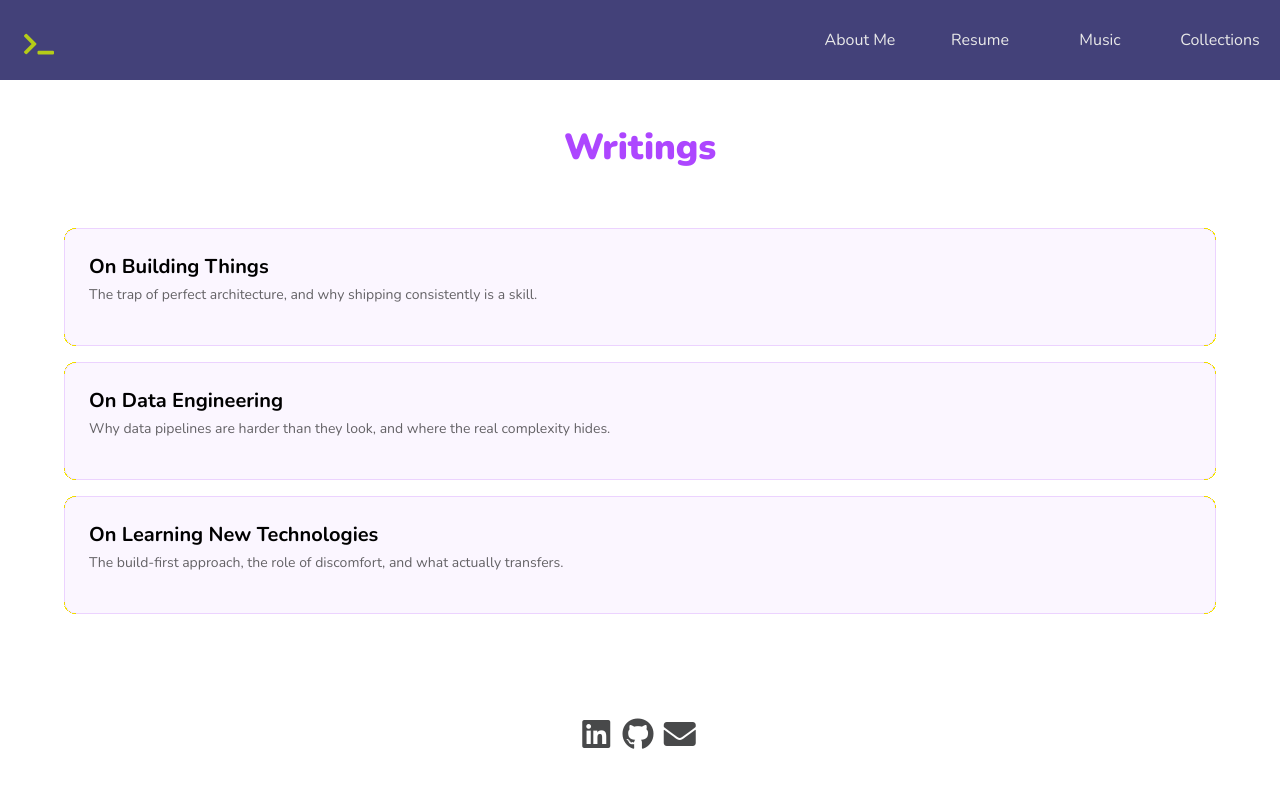
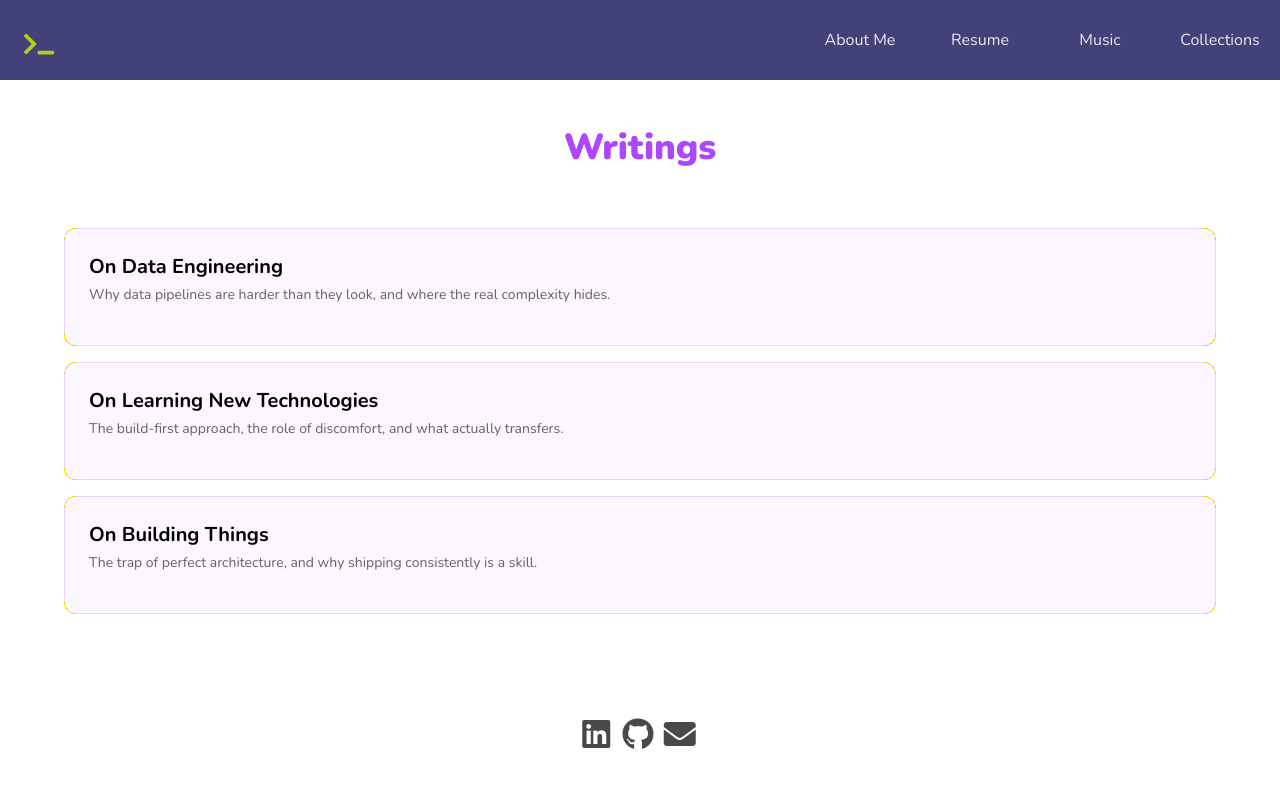
Before and after one commit to chris-av/portfolio-react, a Next.js app: page /collections/writings in a window 1280 px wide. Shown: the top 788 px of the page. Built offline with nearby package versions, Linux system fonts and the light colour scheme.

Commit message:
implement mdx metadata

```diff
--- a/app/collections/writings/on-data-engineering/page.mdx
+++ b/app/collections/writings/on-data-engineering/page.mdx
@@ -1,3 +1,9 @@
+---
+title: On Data Engineering
+description: Why data pipelines are harder than they look, and where the real complexity hides.
+date: 2026-08-01
+---
+
 # On Data Engineering
 
 Data engineering is often described as plumbing — unglamorous work that everything else depends on. That framing undersells it, but it's not entirely wrong.
--- a/app/collections/writings/on-learning/page.mdx
+++ b/app/collections/writings/on-learning/page.mdx
@@ -1,3 +1,9 @@
+---
+title: On Learning New Technologies
+description: The build-first approach, the role of discomfort, and what actually transfers.
+date: 2026-08-01
+---
+
 # On Learning New Technologies
 
 The half-life of any specific technical skill is shorter than it used to be. Frameworks come and go. The engineers who stay relevant aren't the ones who memorize APIs — they're the ones who know how to learn.
--- a/app/collections/writings/page.tsx
+++ b/app/collections/writings/page.tsx
@@ -1,24 +1,38 @@
+import fs from "fs";
+import path from "path";
+import matter from "gray-matter";
 import Link from "next/link";
 
-const essays = [
-  {
-    href: "/collections/writings/test",
-    title: "On Building Things",
-    description: "The trap of perfect architecture, and why shipping consistently is a skill.",
-  },
-  {
-    href: "/collections/writings/on-data-engineering",
-    title: "On Data Engineering",
-    description: "Why data pipelines are harder than they look, and where the real complexity hides.",
-  },
-  {
-    href: "/collections/writings/on-learning",
-    title: "On Learning New Technologies",
-    description: "The build-first approach, the role of discomfort, and what actually transfers.",
-  },
-];
+const writingsDir = path.join(process.cwd(), "app/collections/writings");
+
+type Essay = {
+  href: string;
+  title: string;
+  description: string;
+  date?: string;
+};
+
+function getEssays(): Essay[] {
+  return fs
+    .readdirSync(writingsDir, { withFileTypes: true })
+    .filter((entry) => entry.isDirectory())
+    .map((entry) => {
+      const filePath = path.join(writingsDir, entry.name, "page.mdx");
+      if (!fs.existsSync(filePath)) return null;
+      const { data } = matter(fs.readFileSync(filePath, "utf8"));
+      return {
+        href: `/collections/writings/${entry.name}`,
+        title: data.title,
+        description: data.description,
+        date: data.date,
+      } as Essay;
+    })
+    .filter((essay): essay is Essay => essay !== null)
+    .sort((a, b) => (a.date && b.date ? +new Date(b.date) - +new Date(a.date) : 0));
+}
 
 export default function WritingsPage() {
+  const essays = getEssays();
   return (
     <div className="flex flex-col gap-4">
       <div className="mb-8 text-center">
--- a/app/collections/writings/test/page.mdx
+++ b/app/collections/writings/test/page.mdx
@@ -1,3 +1,9 @@
+---
+title: On Building Things
+description: The trap of perfect architecture, and why shipping consistently is a skill.
+date: 2026-08-01
+---
+
 # On Building Things
 
 There's a particular satisfaction that comes from shipping something real — a deployed app, a working pipeline, a tool that saves someone an hour a week. It doesn't have to be clever. It just has to work.
--- a/next.config.mjs
+++ b/next.config.mjs
@@ -1,4 +1,6 @@
 import createMDX from '@next/mdx';
+import remarkFrontmatter from 'remark-frontmatter';
+import remarkMdxFrontmatter from 'remark-mdx-frontmatter';
 /** @type {import('next').NextConfig} */
 const nextConfig = {
   reactStrictMode: true,
@@ -29,6 +31,12 @@ const nextConfig = {
 
 const withMDX = createMDX({
   extension: /\.(mdx)$/,
+  options: {
+    remarkPlugins: [
+      remarkFrontmatter,
+      [remarkMdxFrontmatter, { name: 'metadata' }],
+    ],
+  },
 });
 
 export default withMDX(nextConfig);
--- a/package.json
+++ b/package.json
@@ -10,10 +10,13 @@
     "@react-spring/web": "^9.7.5",
     "@types/mdx": "^2.0.13",
     "classnames": "^2.5.1",
+    "gray-matter": "^4.0.3",
     "next": "^14.2.23",
     "prop-types": "^15.8.1",
     "react": "^18.3.1",
     "react-dom": "^18.3.1",
+    "remark-frontmatter": "^5.0.0",
+    "remark-mdx-frontmatter": "^5.2.0",
     "semantic-ui-css": "^2.5.0"
   },
   "scripts": {
```
Also changed, not shown: 1 other file (tests, documents, lock files or other folders).
